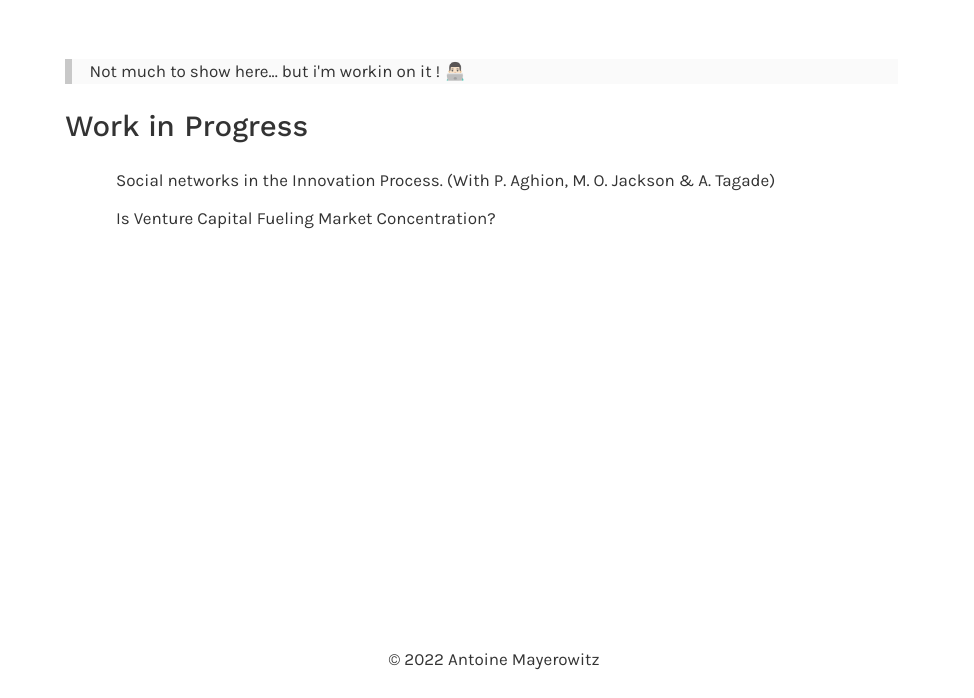
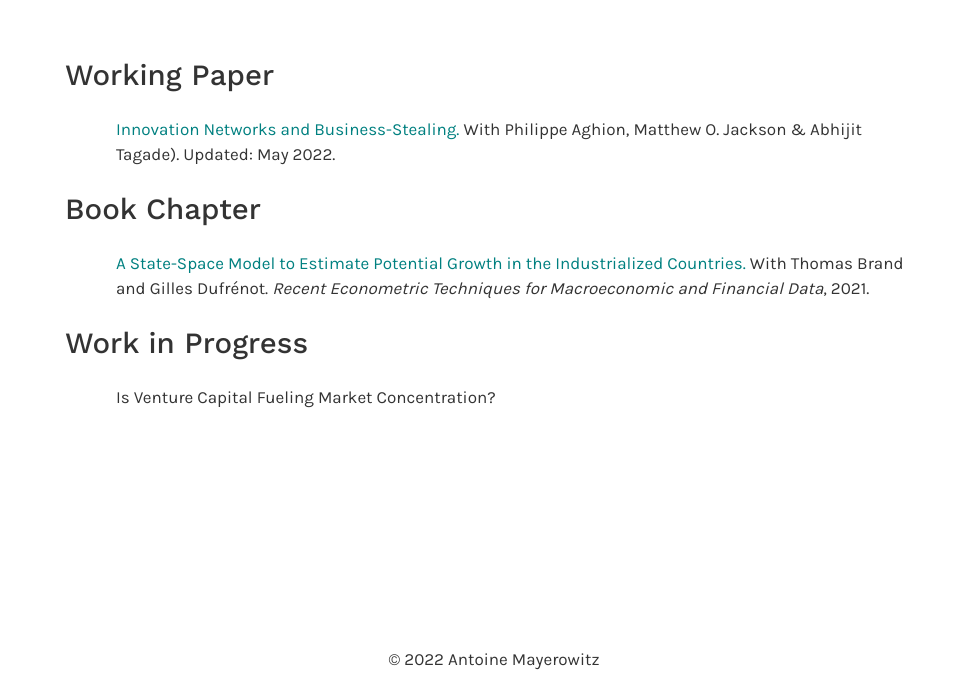
Before and after one commit to SuperMayo/mayerowitz.io, a Gatsby site: page /research in a window 1280 px wide. Shown: the part 102-800 px from the top of the page, without its empty margins (146-1120 px from the left). Built offline with nearby package versions, Linux system fonts and the light colour scheme; Gatsby itself is replaced by a stand-in of ours; some packages are replaced by stand-ins of ours.

Commit message:
Update research

```diff
--- a/src/pages/research.js
+++ b/src/pages/research.js
@@ -19,18 +19,24 @@ const Research = () => (
   <Layout>
     <SEO title="Research" />
     <Presentation>
-      <blockquote>
-        Not much to show here... but i'm workin on it !{" "}
-        <span role="img" aria-label="computer-scientist">
-          👨🏻‍💻
-        </span>
-      </blockquote>
+      <h2>Working Paper</h2>
+      <List>
+       <li>
+          <a href="http://dx.doi.org/10.2139/ssrn.3917979"  rel="noopener noreferrer" target="_blank">
+            Innovation Networks and Business-Stealing.</a> With Philippe Aghion, Matthew O. Jackson
+          & Abhijit Tagade). Updated: May 2022.
+        </li>
+      </List>
+      <h2>Book Chapter</h2>
+      <List>
+       <li>
+          <a href="http://dx.doi.org/10.1007/978-3-030-54252-8_3" rel="noopener noreferrer" target="_blank">
+          A State-Space Model to Estimate Potential Growth in the Industrialized Countries.</a> With Thomas Brand and Gilles Dufrénot.
+          <i> Recent Econometric Techniques for Macroeconomic and Financial Data</i>, 2021.
+        </li>
+      </List>
       <h2>Work in Progress</h2>
       <List>
-        <li>
-          Social networks in the Innovation Process. (With P. Aghion, M. O. Jackson
-          & A. Tagade)
-        </li>
         <li>Is Venture Capital Fueling Market Concentration? </li>
       </List>
     </Presentation>
```
